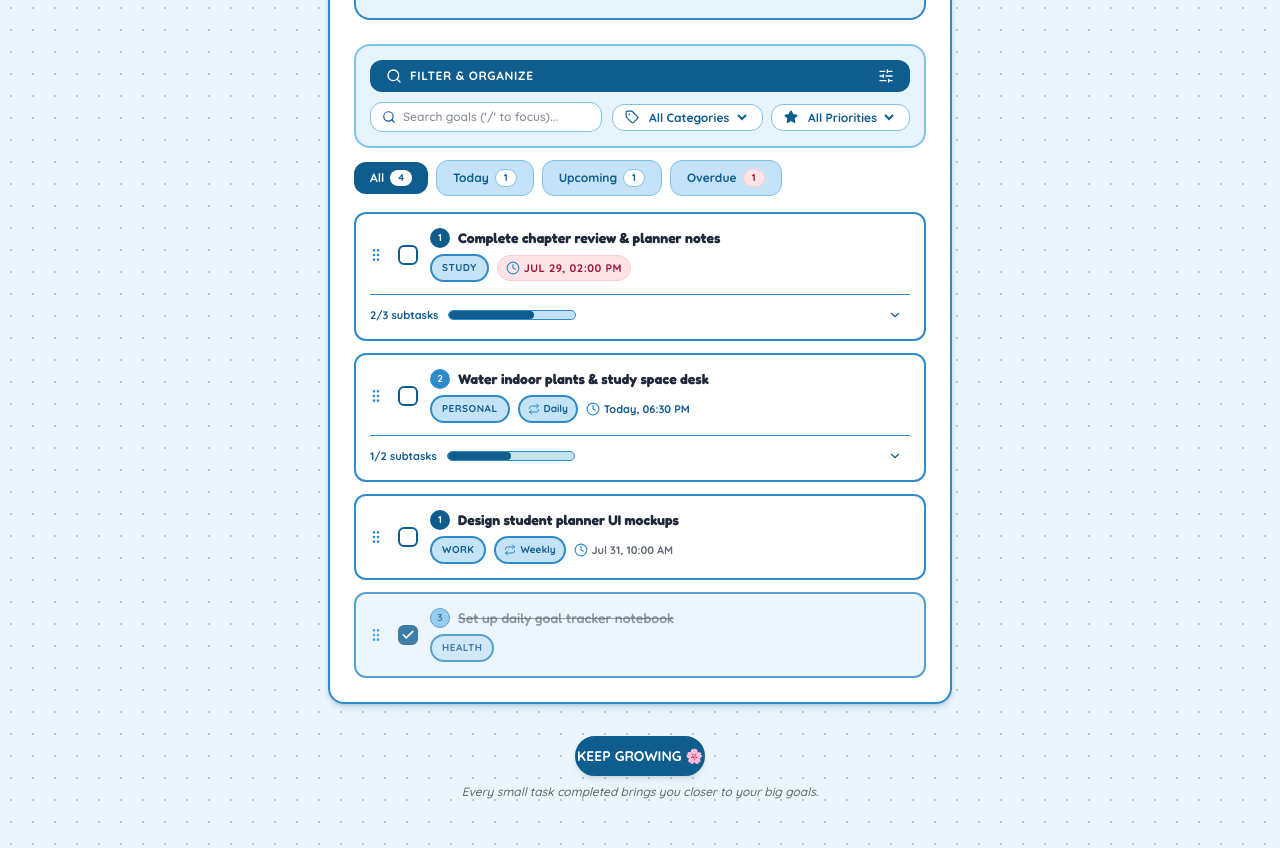
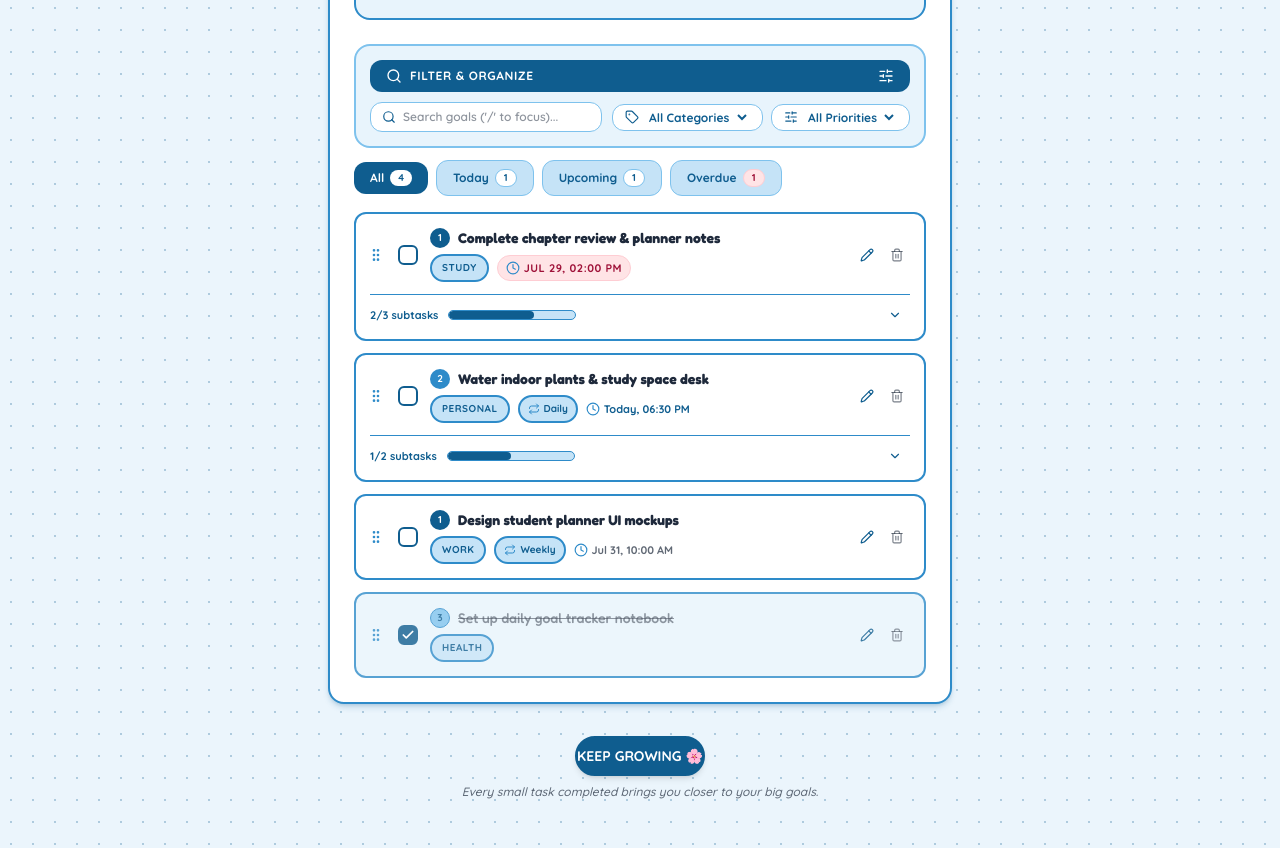
Before and after one commit to granthali-git/SCT_WD_4, a React (Vite) app: page / in a window 1280 px wide. Shown: the part 861-1709 px from the top of the page. Built offline with nearby package versions, Linux system fonts and the light colour scheme.

Commit message:
Ensure Trash2 delete button is always visible on all task cards and replace Star with SlidersHorizontal in priorities dropdown

```diff
--- a/src/components/TaskFilterBar.jsx
+++ b/src/components/TaskFilterBar.jsx
@@ -61,7 +61,7 @@ export default function TaskFilterBar({
           </div>
 
           <div className="flex items-center gap-1.5 bg-paper-card border border-sky-soft rounded-xl px-3 py-1 text-xs shadow-xs">
-            <Star className="w-3.5 h-3.5 text-sky-deep fill-sky-deep" />
+            <SlidersHorizontal className="w-3.5 h-3.5 text-sky-deep" />
             <select
               value={selectedPriority}
               onChange={(e) => onPriorityChange(e.target.value)}
--- a/src/components/TaskList.jsx
+++ b/src/components/TaskList.jsx
@@ -515,32 +515,34 @@ export default function TaskList({
 
               {/* Right Side Actions: Edit & Delete */}
               {confirmDeleteId === task.id ? (
-                <div className="flex items-center gap-1.5 bg-rose-50 border border-rose-200 rounded-xl px-2.5 py-1 text-xs font-semibold text-rose-700 animate-page-fade-in flex-shrink-0">
-                  <span className="text-[11px] font-bold text-rose-700 whitespace-nowrap select-none">Are you sure?</span>
+                <div className="flex items-center gap-1.5 bg-rose-50 border border-rose-200 rounded-xl px-2 py-1 text-xs font-semibold text-rose-700 animate-page-fade-in flex-shrink-0">
+                  <span className="text-[11px] font-bold text-rose-700 whitespace-nowrap select-none">Delete?</span>
                   <button
                     type="button"
                     onClick={() => handleDelete(task.id)}
                     aria-label="Confirm delete task"
-                    className="px-2 py-0.5 bg-rose-500 hover:bg-rose-600 text-white rounded-lg text-[11px] font-bold transition-colors cursor-pointer shadow-2xs"
+                    title="Confirm delete"
+                    className="p-1 bg-rose-500 hover:bg-rose-600 text-white rounded-lg transition-colors cursor-pointer flex items-center justify-center shadow-2xs"
                   >
-                    Confirm
+                    <Check className="w-3.5 h-3.5 stroke-[3]" />
                   </button>
                   <button
                     type="button"
                     onClick={() => setConfirmDeleteId(null)}
                     aria-label="Cancel delete task"
-                    className="px-2 py-0.5 bg-sky-light hover:bg-sky-soft text-sky-deep rounded-lg text-[11px] font-bold transition-colors cursor-pointer"
+                    title="Cancel delete"
+                    className="p-1 bg-sky-light hover:bg-sky-soft text-sky-deep rounded-lg transition-colors cursor-pointer flex items-center justify-center"
                   >
-                    Cancel
+                    <X className="w-3.5 h-3.5 stroke-[3]" />
                   </button>
                 </div>
               ) : (
-                <div className="flex items-center gap-1 opacity-100 sm:opacity-0 sm:group-hover:opacity-100 transition-opacity duration-150 flex-shrink-0">
+                <div className="flex items-center gap-1 opacity-100 flex-shrink-0">
                   <button
                     type="button"
                     onClick={() => startEditing(task)}
                     aria-label={`Edit task: ${task.title}`}
-                    className="p-1 rounded-xl text-sky-deep hover:bg-sky-light transition-colors cursor-pointer"
+                    className="p-1.5 rounded-lg text-sky-deep hover:bg-sky-light transition-colors cursor-pointer"
                     title="Edit task"
                   >
                     <Pencil className="w-3.5 h-3.5" />
@@ -549,7 +551,7 @@ export default function TaskList({
                     type="button"
                     onClick={() => setConfirmDeleteId(task.id)}
                     aria-label="Delete task"
-                    className="p-1 rounded-xl text-ink/50 hover:bg-pastel-pink/20 hover:text-rose-500 transition-colors cursor-pointer"
+                    className="p-1.5 rounded-lg text-ink/60 hover:text-rose-500 hover:bg-rose-50 transition-colors cursor-pointer"
                     title="Delete task"
                   >
                     <Trash2 className="w-3.5 h-3.5" />
```
